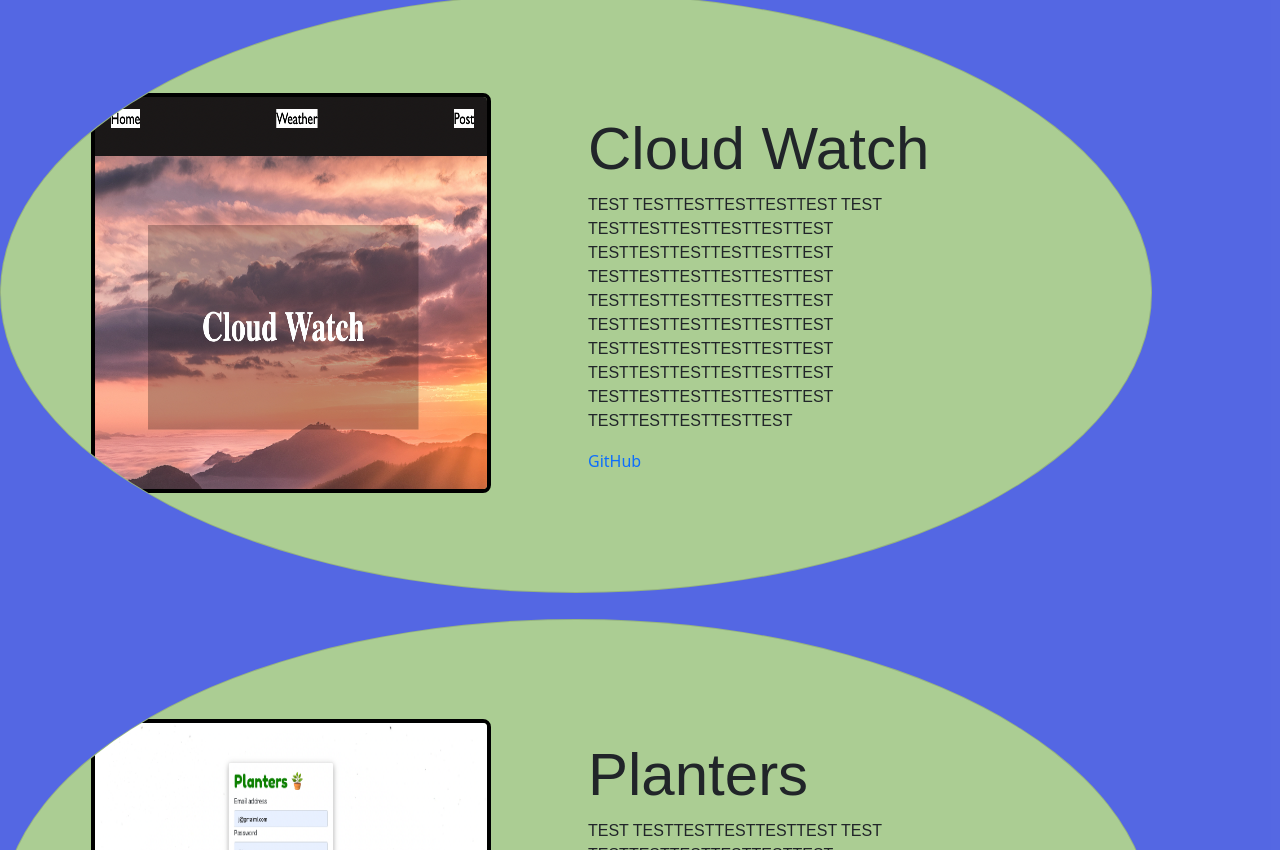
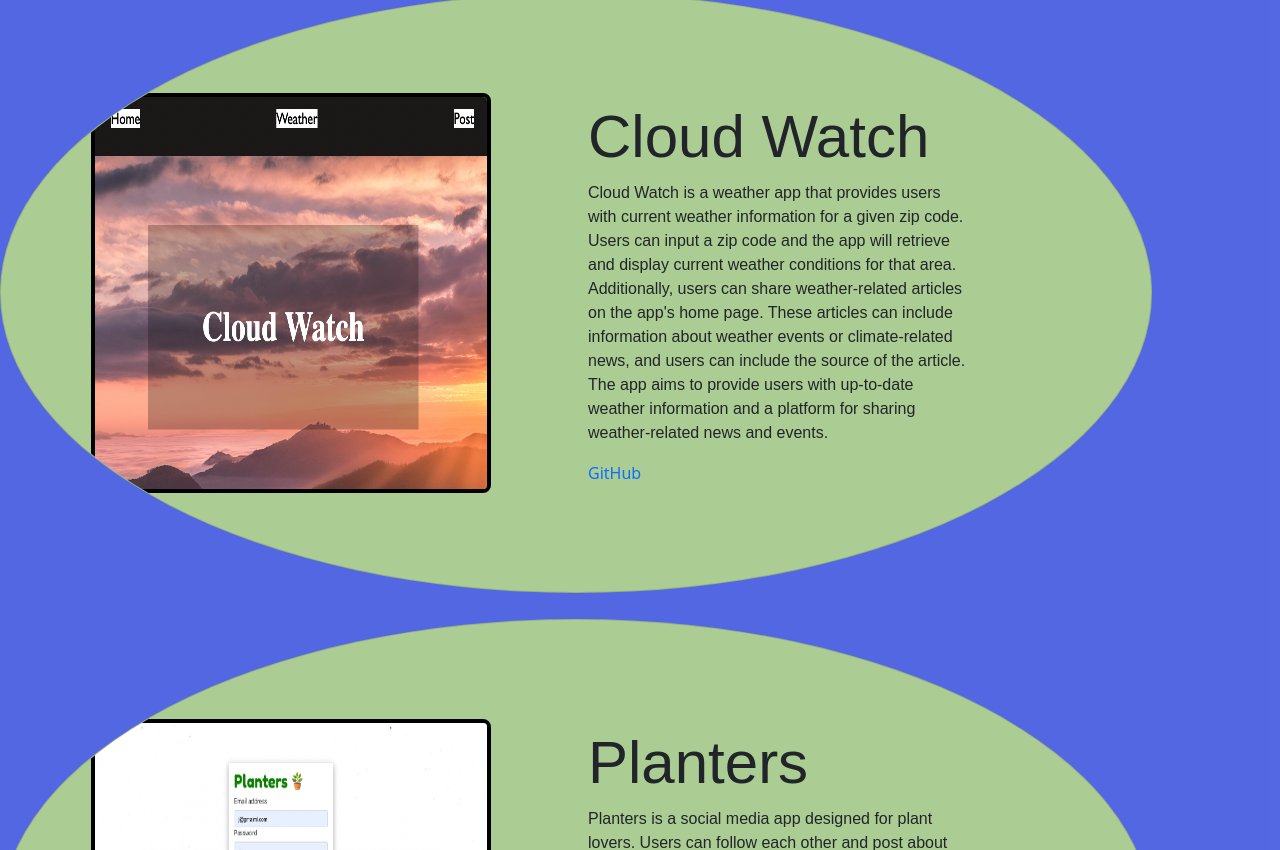
Before and after one commit to Gehrig-Barnes/portfolio, a React (Create React App) app: page /projects in a window 1280 px wide. Shown: the part 730-1580 px from the top of the page. Built offline with nearby package versions, Linux system fonts and the light colour scheme; a web font is replaced by a local one.

Commit message:
updated my summaries for the website projects. Def needs work but it's a good mvp for now.

```diff
--- a/src/projectsData.js
+++ b/src/projectsData.js
@@ -1,24 +1,27 @@
 const projects = [
   {
     name: "Get Away",
-      description: "TEST TESTTESTTESTTESTTEST TEST TESTTESTTESTTESTTESTTEST TESTTESTTESTTESTTESTTEST TESTTESTTESTTESTTESTTEST TESTTESTTESTTESTTESTTEST TESTTESTTESTTESTTESTTEST TESTTESTTESTTESTTESTTEST TESTTESTTESTTESTTESTTEST TESTTESTTESTTESTTESTTEST TESTTESTTESTTESTTEST",
-      video: 'https://www.youtube.com/watch?v=ZpOB-biXSmE',
-      image:"../projectImages/GetAway.png",
-      git_hub: "https://github.com/Gehrig-Barnes/Get-Away-FE"
+    description:
+      "Your website is an Airbnb clone, which means it allows users to browse and book accommodations. The website is built using React and utilizes JSON Web Tokens and localStorage to securely store user information. Users can search for available accommodations using the React-Date-Range library, which allows them to select their desired check-in and check-out dates. Additionally, users can rate and comment on their room living experience, providing valuable feedback for other potential guests. Overall, your Airbnb clone website project aims to provide a seamless and user-friendly experience for those seeking temporary lodging.",
+    video: "https://www.youtube.com/watch?v=ZpOB-biXSmE",
+    image: "../projectImages/GetAway.png",
+    git_hub: "https://github.com/Gehrig-Barnes/Get-Away-FE",
   },
   {
     name: "Cloud Watch",
-        description: "TEST TESTTESTTESTTESTTEST TEST TESTTESTTESTTESTTESTTEST TESTTESTTESTTESTTESTTEST TESTTESTTESTTESTTESTTEST TESTTESTTESTTESTTESTTEST TESTTESTTESTTESTTESTTEST TESTTESTTESTTESTTESTTEST TESTTESTTESTTESTTESTTEST TESTTESTTESTTESTTESTTEST TESTTESTTESTTESTTEST",
-        video: '',
-        image:"../projectImages/CloudWatch.png",
-        git_hub: "https://github.com/Gehrig-Barnes/cloud-watch"
+    description:
+      "Cloud Watch is a weather app that provides users with current weather information for a given zip code. Users can input a zip code and the app will retrieve and display current weather conditions for that area. Additionally, users can share weather-related articles on the app's home page. These articles can include information about weather events or climate-related news, and users can include the source of the article. The app aims to provide users with up-to-date weather information and a platform for sharing weather-related news and events.",
+    video: "",
+    image: "../projectImages/CloudWatch.png",
+    git_hub: "https://github.com/Gehrig-Barnes/cloud-watch",
   },
   {
     name: "Planters",
-        description: "TEST TESTTESTTESTTESTTEST TEST TESTTESTTESTTESTTESTTEST TESTTESTTESTTESTTESTTEST TESTTESTTESTTESTTESTTEST TESTTESTTESTTESTTESTTEST TESTTESTTESTTESTTESTTEST TESTTESTTESTTESTTESTTEST TESTTESTTESTTESTTESTTEST TESTTESTTESTTESTTESTTEST TESTTESTTESTTESTTEST",
-        video: '',
-        image:"../projectImages/Planters.png",
-        git_hub: "https://github.com/Gehrig-Barnes/plant-project"
+    description:
+      "Planters is a social media app designed for plant lovers. Users can follow each other and post about plants, sharing their experiences and insights with their followers. Additionally, users can search for other users on the app and follow them to keep up with their latest plant-related content. The app aims to connect plant enthusiasts and provide a platform for sharing information and inspiration related to all things plants. Overall, Planters offers a community-oriented social media experience centered around a shared love of plants.",
+    video: "",
+    image: "../projectImages/Planters.png",
+    git_hub: "https://github.com/Gehrig-Barnes/plant-project",
   },
 ];
 
```
Lines whose indentation alone changed are shown as unchanged.
